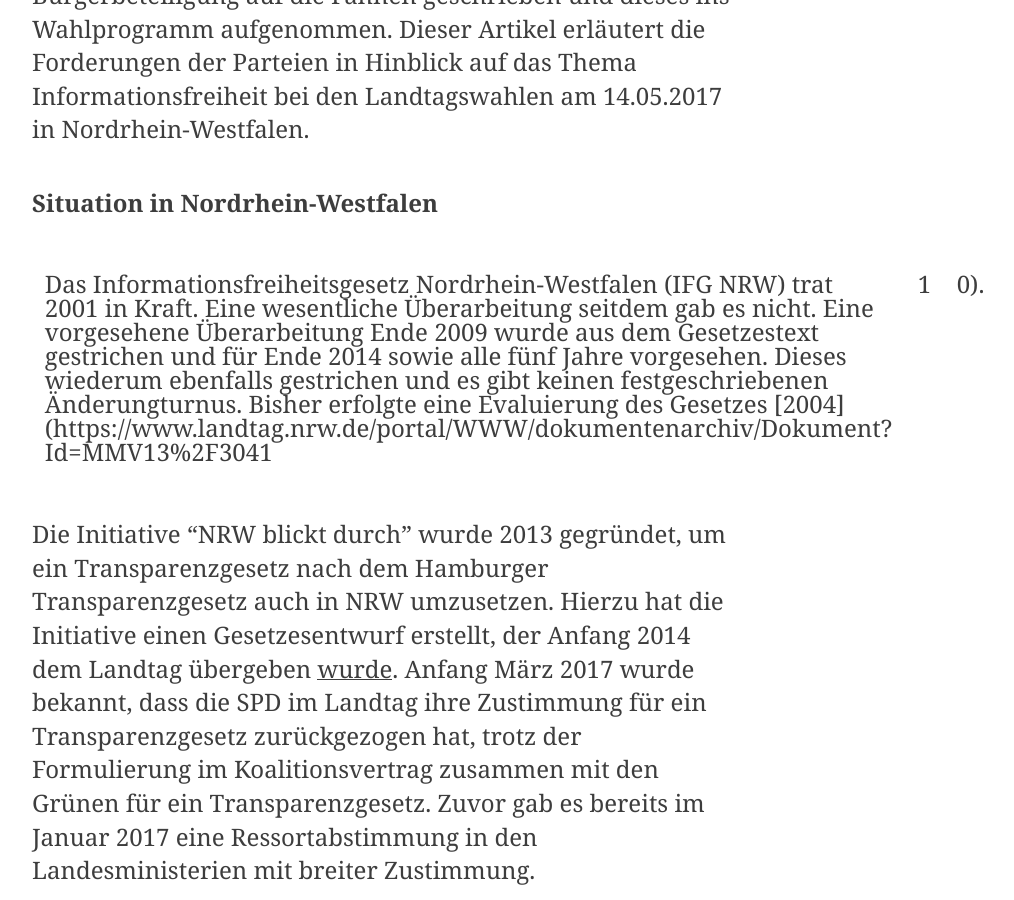
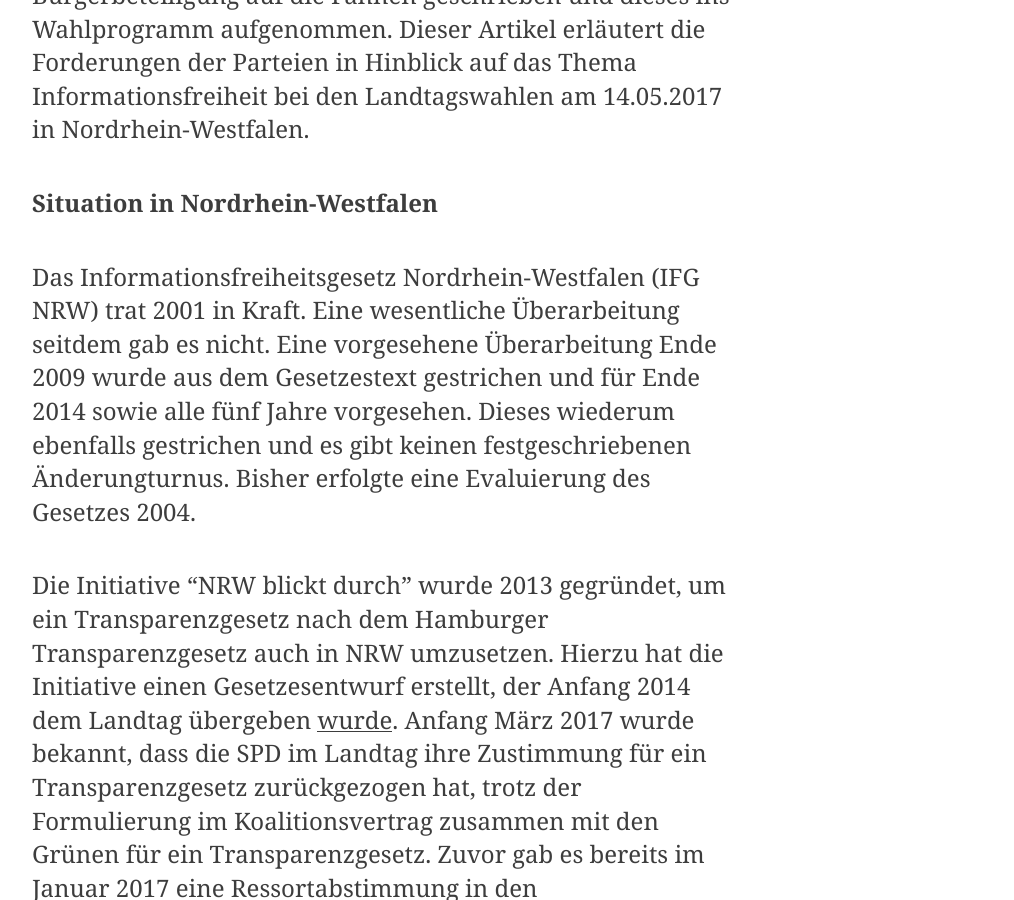
Before and after one commit to okfde/blog.fragdenstaat.de, a Jekyll site: the page built from _posts/2017/2017-05-10-nrw-wahl.md, in a window 1280 px wide and 900 px high, scrolled down 479 px. Shown: the whole window, without its empty margins (258-1272 px from the left). Built offline with Jekyll 4.4.1, drawn with Linux system fonts in a browser that asks for light colours; some of the changed lines change nothing that is shown.

Commit message:
Update 2017-05-10-nrw-wahl.md

```diff
--- a/_posts/2017/2017-05-10-nrw-wahl.md
+++ b/_posts/2017/2017-05-10-nrw-wahl.md
@@ -10,7 +10,7 @@
 
 **Situation in Nordrhein-Westfalen**
 
-Das Informationsfreiheitsgesetz Nordrhein-Westfalen (IFG NRW) trat 2001 in Kraft. Eine wesentliche Überarbeitung seitdem gab es nicht. Eine vorgesehene Überarbeitung Ende 2009 wurde aus dem Gesetzestext gestrichen und für Ende 2014 sowie alle fünf Jahre vorgesehen. Dieses wiederum ebenfalls gestrichen und es gibt keinen festgeschriebenen Änderungturnus. Bisher erfolgte eine Evaluierung des Gesetzes [2004](https://www.landtag.nrw.de/portal/WWW/dokumentenarchiv/Dokument?Id=MMV13%2F3041|1|0).
+Das Informationsfreiheitsgesetz Nordrhein-Westfalen (IFG NRW) trat 2001 in Kraft. Eine wesentliche Überarbeitung seitdem gab es nicht. Eine vorgesehene Überarbeitung Ende 2009 wurde aus dem Gesetzestext gestrichen und für Ende 2014 sowie alle fünf Jahre vorgesehen. Dieses wiederum ebenfalls gestrichen und es gibt keinen festgeschriebenen Änderungturnus. Bisher erfolgte eine Evaluierung des Gesetzes 2004.
 
 Die Initiative “NRW blickt durch” wurde 2013 gegründet, um ein Transparenzgesetz nach dem Hamburger Transparenzgesetz auch in NRW umzusetzen. Hierzu hat die Initiative einen Gesetzesentwurf erstellt, der Anfang 2014 dem Landtag übergeben [wurde](http://www.nrw-blickt-durch.de/aktuelles/c/a/einsicht-fuer-besseren-durchblick/). Anfang März 2017 wurde bekannt, dass die SPD im Landtag ihre Zustimmung für ein Transparenzgesetz zurückgezogen hat, trotz der Formulierung im Koalitionsvertrag zusammen mit den Grünen für ein Transparenzgesetz. Zuvor gab es bereits im Januar 2017 eine Ressortabstimmung in den Landesministerien mit breiter Zustimmung.
 
```
